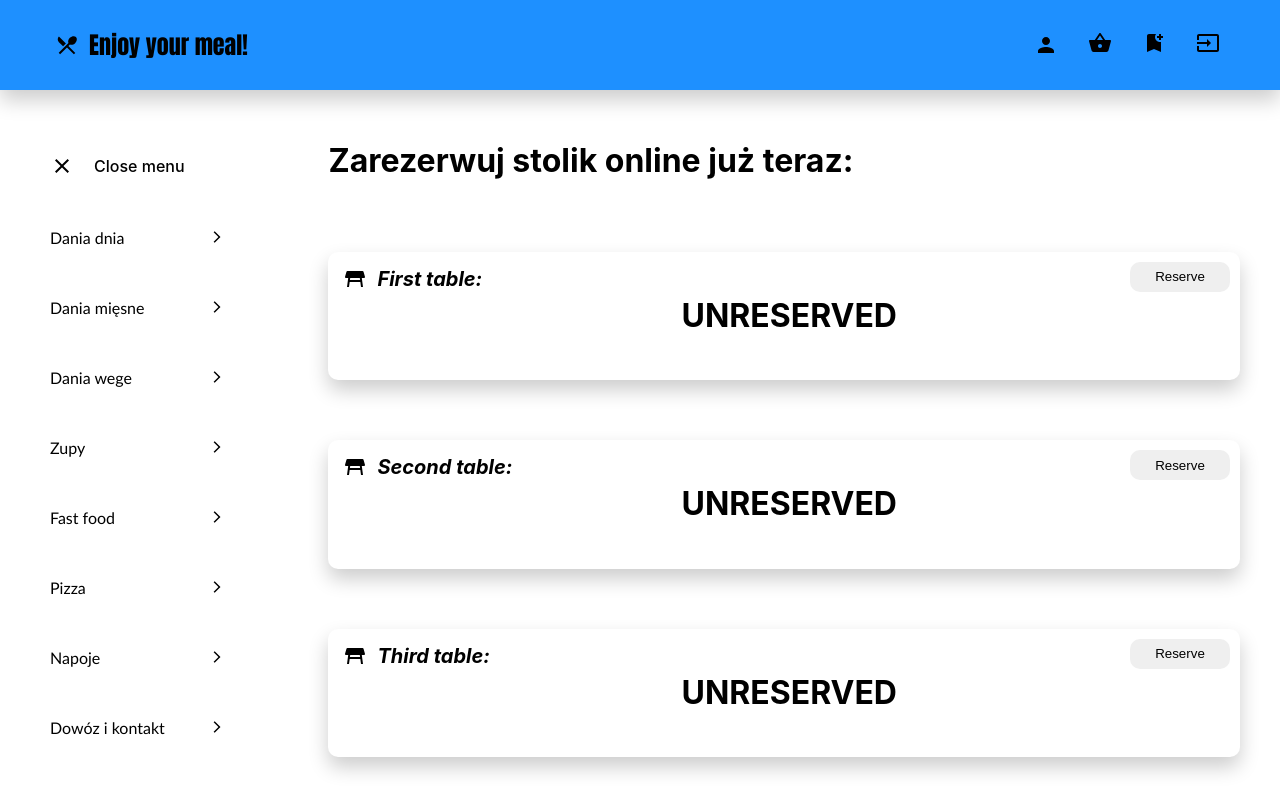
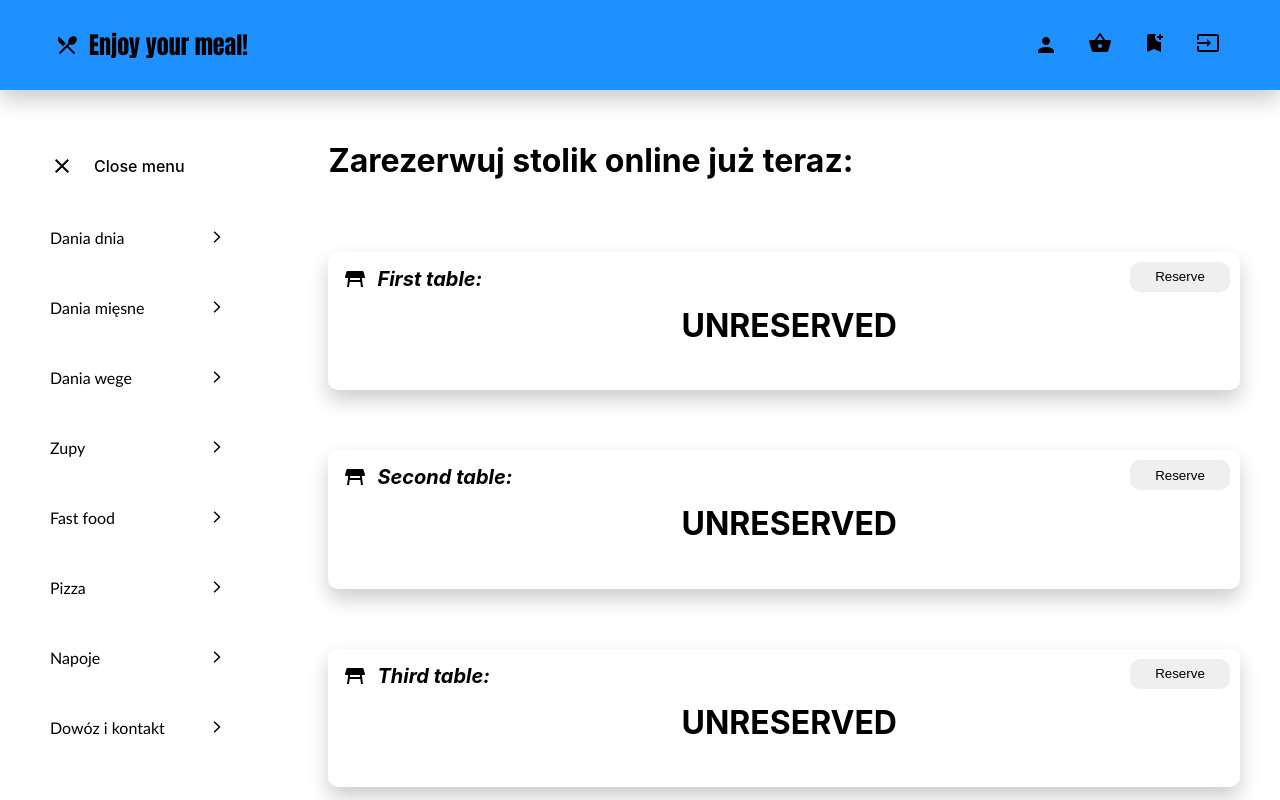
Before and after one commit to gorakuba/restaurant-app, a React (Create React App) app: page /reservation in a window 1280 px wide. Shown: the top 800 px of the page. Built offline with nearby package versions, Linux system fonts and the light colour scheme; a web font is replaced by a local one.

Commit message:
poprawki

```diff
--- a/src/components/Table/Table.styled.js
+++ b/src/components/Table/Table.styled.js
@@ -115,6 +115,7 @@ const TableBody = styled.div`
 const Header = styled.div`
   display: flex;
   justify-content: center;
+  margin-top: 20px;
 `;
 
 const ChairSection = styled.div`
--- a/src/routes/Reservation/Resevation.styled.js
+++ b/src/routes/Reservation/Resevation.styled.js
@@ -23,7 +23,7 @@ const Content = styled.div`
   }
 
   @media (max-width: 800px) {
-    width: 95%;
+    width: 97%;
     display: flex;
     flex-direction: column;
   }
```
